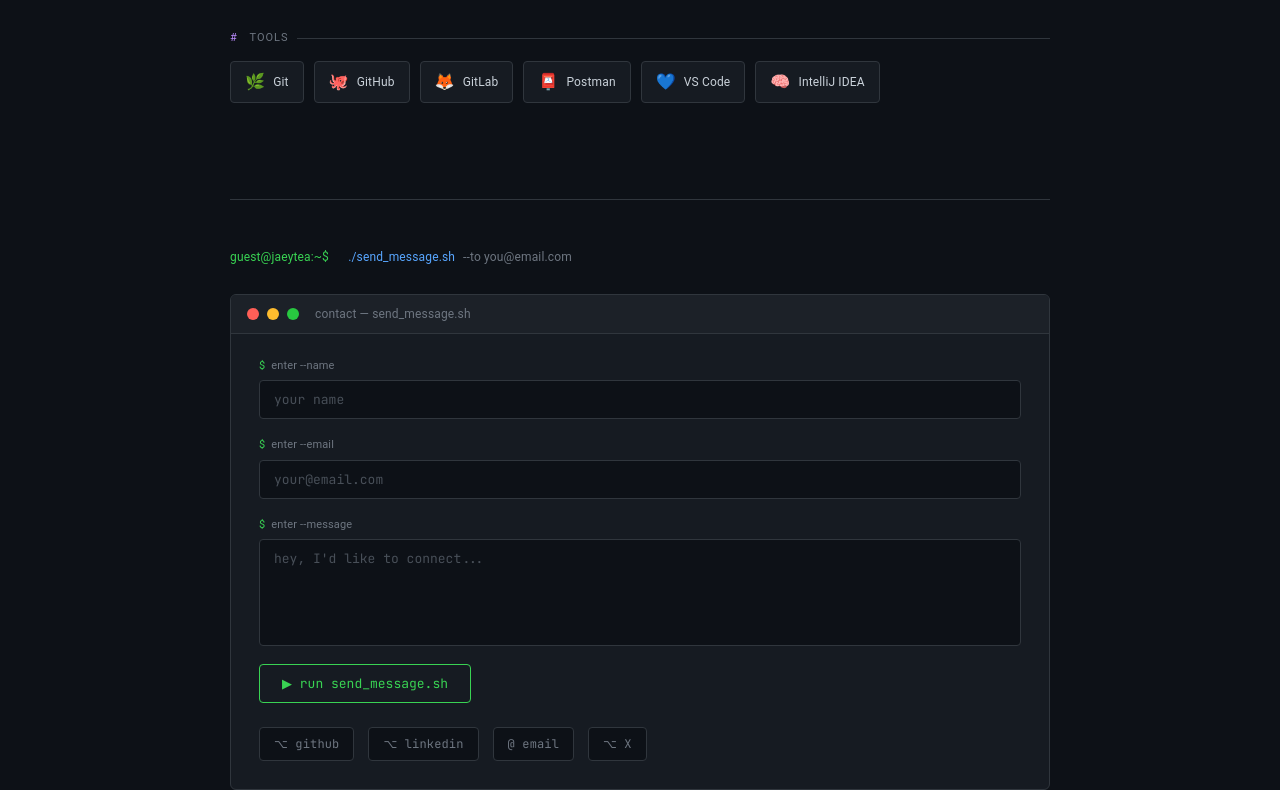
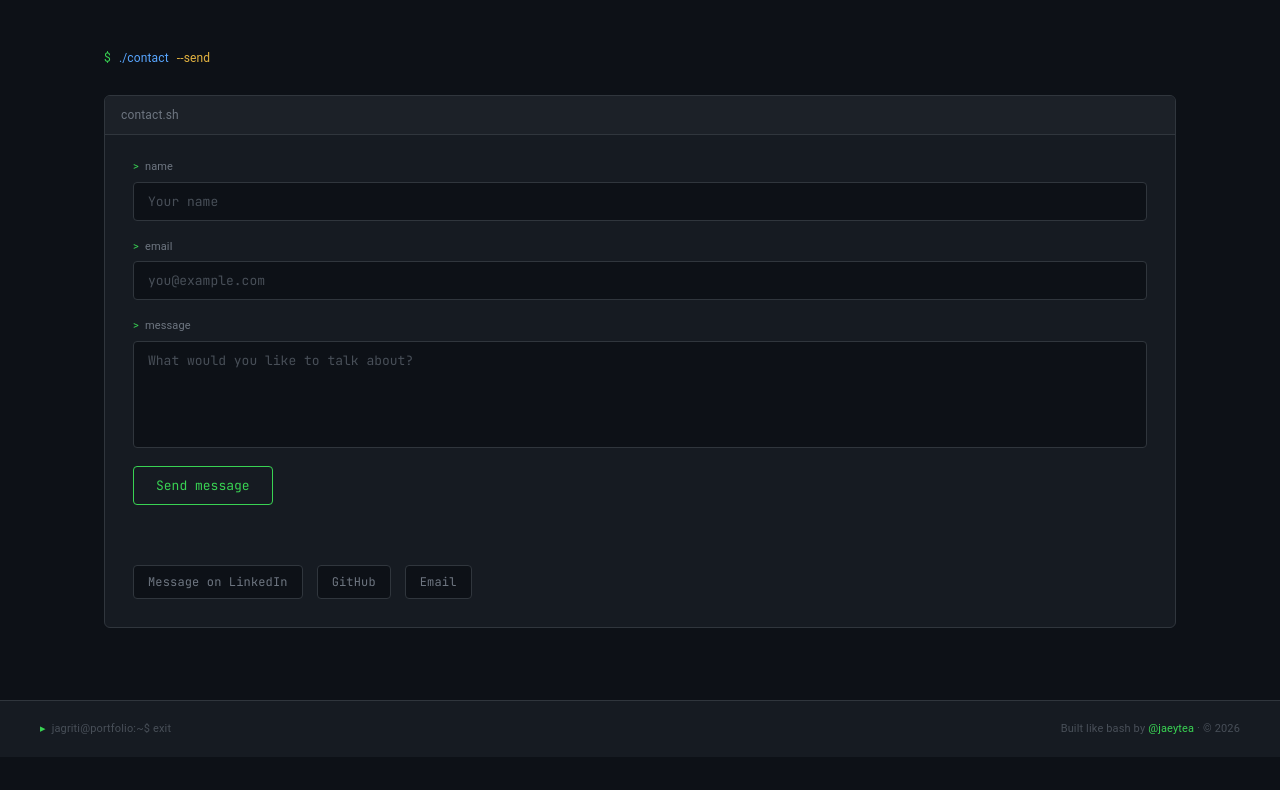
Before and after one commit to jaeytea/portfolio, a React (Vite) app: page / in a window 1280 px wide. Shown: the part 1713-2503 px from the top of the page. After the commit the page ends 2470 px from the top, so only its background shows below. Built offline with nearby package versions, Linux system fonts and the light colour scheme.

Commit message:
form wiring

```diff
--- a/index.html
+++ b/index.html
@@ -2,16 +2,55 @@
 <html lang="en">
   <head>
     <meta charset="UTF-8" />
-    <link rel="icon" type="image/svg+xml" href="/favicon.svg" />
     <meta name="viewport" content="width=device-width, initial-scale=1.0" />
+    <!-- Keep your existing <link rel="icon" ...> line here if you had one. -->
+
+    <title>Jagriti Tripathi | Software Engineer</title>
     <meta
       name="description"
-      content="Your Name — Software Engineer | DevOps | Observability"
+      content="Portfolio of Jagriti Tripathi, a software engineer. Projects, skills and how to get in touch."
     />
-    <title>@jaeytea</title>
+    <link rel="canonical" href="https://jaeytea.github.io/portfolio/" />
+    <meta name="author" content="Jagriti Tripathi" />
+    <meta name="theme-color" content="#0d1117" />
+
+    <!-- Link previews (LinkedIn, Slack, WhatsApp, X). Needs public/og.png, 1200x630. -->
+    <meta property="og:type" content="website" />
+    <meta property="og:title" content="Jagriti Tripathi | Software Engineer" />
+    <meta
+      property="og:description"
+      content="Projects, skills and contact for Jagriti Tripathi."
+    />
+    <meta property="og:url" content="https://jaeytea.github.io/portfolio/" />
+    <meta
+      property="og:image"
+      content="https://jaeytea.github.io/portfolio/og.png"
+    />
+    <meta name="twitter:card" content="summary_large_image" />
+
+    <!-- Structured data: tells Google who you are. Data only, no src. -->
+    <script type="application/ld+json">
+      {
+        "@context": "https://schema.org",
+        "@type": "Person",
+        "name": "Jagriti Tripathi",
+        "url": "https://jaeytea.github.io/portfolio/",
+        "jobTitle": "Software Engineer",
+        "sameAs": [
+          "https://github.com/jaeytea",
+          "https://www.linkedin.com/in/jaagritiiii/"
+        ]
+      }
+    </script>
   </head>
   <body>
     <div id="root"></div>
+    <noscript>
+      Jagriti Tripathi, Software Engineer. GitHub: https://github.com/jaeytea
+      LinkedIn: https://www.linkedin.com/in/jaagritiiii/
+    </noscript>
+
+    <!-- The app entry point. This is the script that was missing. -->
     <script type="module" src="/src/main.jsx"></script>
   </body>
 </html>
--- a/src/App.css
+++ b/src/App.css
@@ -77,7 +77,7 @@ html {
 }
 
 body {
-  background: var(--bg);
+  background: transparent;
   color: var(--text);
   font-family: var(--font-mono);
   font-size: 14px;
@@ -227,7 +227,7 @@ body {
 
 /* HERO */
 .hero {
-  max-width: 65%;
+  max-width: 90%;
   margin: 0 auto;
   padding: 64px 40px 48px;
 }
@@ -409,7 +409,7 @@ body {
 
 /* TABS SECTION */
 .tabs-section {
-  max-width: 900px;
+  max-width: 85%;
   margin: 0 auto;
   padding: 0 40px 64px;
 }
@@ -442,6 +442,7 @@ body {
 
 .tab-btn.active {
   color: var(--green);
+  background: var(--bg3);
   border-bottom-color: var(--green);
 }
 
@@ -538,6 +539,8 @@ body {
 
 .project-card:hover {
   border-color: var(--green-dim);
+  /* color: var(--green); */
+  background: var(--bg3);
   transform: translateY(-2px);
   box-shadow: 0 8px 24px rgba(0, 0, 0, 0.4);
 }
@@ -623,7 +626,7 @@ body {
 
 /* CONTACT */
 .contact-section {
-  max-width: 900px;
+  max-width: 90%;
   margin: 0 auto;
   padding: 0 40px 72px;
 }
@@ -849,3 +852,28 @@ body {
     align-items: flex-start;
   }
 }
+
+/* Paste at the very bottom of App.css.
+   Your existing .contact-form / .form-* styles stay as they are; this only adds what they lack. */
+.form-submit:disabled {
+  opacity: 0.5;
+  cursor: wait;
+}
+.form-status {
+  min-height: 1.5em;
+  font-size: 12px;
+  color: var(--green);
+}
+.form-status.error {
+  color: var(--red);
+}
+.form-status a {
+  color: inherit;
+  text-decoration: underline;
+}
+.form-submit:focus-visible,
+.social-link:focus-visible,
+.form-status a:focus-visible {
+  outline: 2px solid var(--green);
+  outline-offset: 2px;
+}
--- a/src/App.jsx
+++ b/src/App.jsx
@@ -5,6 +5,7 @@ import Contact from "./components/Contact";
 import Footer from "./components/Footer";
 import "./App.css";
 import { ThemeProvider, createTheme, CssBaseline } from "@mui/material";
+import BinaryRain from "./components/BinaryRain";
 
 export default function App() {
   const [booted, setBooted] = useState(false);
@@ -82,6 +83,7 @@ export default function App() {
         ) : (
           <div className="main-content fade-in">
             <div className="scanline" />
+            <BinaryRain />
             <Hero mode={mode} setMode={setMode} />
             <Tabs />
             <Contact />
--- /dev/null
+++ b/src/components/BinaryRain.jsx
@@ -0,0 +1,147 @@
+import { useEffect, useRef } from "react";
+
+// Faint 0/1 streams drifting UP the screen. Speed picks up while the user scrolls.
+const FONT_PX = 15;
+const COL_WIDTH = 20; // px between columns
+const TRAIL_MIN = 15;
+const TRAIL_MAX = 30;
+const BASE_SPEED = 38; // px/sec at rest
+const SCROLL_GAIN = 0.35; // how much scroll velocity is added to the speed
+const MAX_BOOST = 420; // px/sec cap on the scroll boost
+const MAX_ALPHA = 0.22; // keep low so text stays readable
+
+const rand = (min, max) => min + Math.random() * (max - min);
+const bit = () => (Math.random() < 0.5 ? "0" : "1");
+
+export default function BinaryRain({ density = 0.65 }) {
+  const canvasRef = useRef(null);
+
+  useEffect(() => {
+    const canvas = canvasRef.current;
+    const ctx = canvas.getContext("2d");
+    const reduceMotion = window.matchMedia(
+      "(prefers-reduced-motion: reduce)",
+    ).matches;
+    // Theme vars live on <body> (body.light overrides them), so read from body and
+    // re-read whenever the theme class changes.
+    const readColor = () =>
+      getComputedStyle(document.body).getPropertyValue("--green").trim() ||
+      "#39d353";
+    let color = readColor();
+    const themeObserver = new MutationObserver(() => {
+      color = readColor();
+      if (reduceMotion) draw();
+    });
+    themeObserver.observe(document.body, {
+      attributes: true,
+      attributeFilter: ["class"],
+    });
+
+    let w = 0;
+    let h = 0;
+    let streams = [];
+    let raf = 0;
+    let last = performance.now();
+    let scrollV = 0; // smoothed scroll speed, px/sec
+    let lastY = window.scrollY;
+    let lastT = last;
+
+    const makeStream = (x) => {
+      const len = Math.floor(rand(TRAIL_MIN, TRAIL_MAX));
+      return {
+        x,
+        len,
+        y: rand(0, h), // head position; it moves up, the trail sits below it
+        speed: rand(0.6, 1.4),
+        chars: Array.from({ length: len }, bit),
+      };
+    };
+
+    const draw = () => {
+      ctx.clearRect(0, 0, w, h);
+      ctx.fillStyle = color;
+      for (const s of streams) {
+        for (let i = 0; i < s.len; i++) {
+          const y = s.y + i * FONT_PX;
+          if (y < -FONT_PX || y > h) continue;
+          ctx.globalAlpha = MAX_ALPHA * (1 - i / s.len); // head brightest, tail fades
+          ctx.fillText(s.chars[i], s.x, y);
+        }
+      }
+      ctx.globalAlpha = 1;
+    };
+
+    const resize = () => {
+      const dpr = Math.min(window.devicePixelRatio || 1, 2);
+      const newW = window.innerWidth;
+      const widthChanged = newW !== w;
+      w = newW;
+      h = window.innerHeight;
+      canvas.width = w * dpr;
+      canvas.height = h * dpr;
+      canvas.style.width = `${w}px`;
+      canvas.style.height = `${h}px`;
+      ctx.setTransform(dpr, 0, 0, dpr, 0, 0);
+      ctx.font = `${FONT_PX}px "JetBrains Mono", "Fira Code", monospace`;
+      ctx.textBaseline = "top";
+
+      // Mobile address bars change innerHeight while scrolling; only rebuild on width change.
+      if (widthChanged || streams.length === 0) {
+        streams = [];
+        const cols = Math.floor(w / COL_WIDTH);
+        for (let i = 0; i < cols; i++) {
+          if (Math.random() < density)
+            streams.push(makeStream(i * COL_WIDTH + 4));
+        }
+      }
+      if (reduceMotion) draw();
+    };
+
+    const onScroll = () => {
+      const now = performance.now();
+      const dt = Math.max((now - lastT) / 1000, 0.008);
+      const v = Math.abs(window.scrollY - lastY) / dt;
+      scrollV = scrollV * 0.6 + v * 0.4;
+      lastY = window.scrollY;
+      lastT = now;
+    };
+
+    const frame = (now) => {
+      const dt = Math.min(now - last, 50) / 1000; // clamp so a background tab doesn't cause a jump
+      last = now;
+      scrollV *= Math.exp(-dt * 4); // ease back to resting speed
+      const boost = Math.min(scrollV * SCROLL_GAIN, MAX_BOOST);
+
+      for (const s of streams) {
+        s.y -= (BASE_SPEED + boost) * s.speed * dt;
+        if (Math.random() < 0.08)
+          s.chars[Math.floor(Math.random() * s.len)] = bit();
+        if (s.y + s.len * FONT_PX < 0) s.y = h + rand(0, h * 0.5); // off the top: respawn below
+      }
+      draw();
+      raf = requestAnimationFrame(frame);
+    };
+
+    resize();
+    window.addEventListener("resize", resize);
+    if (!reduceMotion) {
+      window.addEventListener("scroll", onScroll, { passive: true });
+      raf = requestAnimationFrame(frame);
+    }
+
+    return () => {
+      cancelAnimationFrame(raf);
+      themeObserver.disconnect();
+      window.removeEventListener("resize", resize);
+      window.removeEventListener("scroll", onScroll);
+    };
+  }, [density]);
+
+  return (
+    <canvas
+      ref={canvasRef}
+      aria-hidden="true"
+      style={{ position: "fixed", inset: 0, zIndex: -1, pointerEvents: "none" }}
+    />
+  );
+}
--- a/src/components/Contact.jsx
+++ b/src/components/Contact.jsx
@@ -1,133 +1,178 @@
 import { useState } from "react";
 
+// 1. Create a form at formspree.io and paste the ID here (the part after /f/).
+const FORMSPREE_ID = "mzezvgwo";
+// 2. Your details.
+const LINKEDIN_URL = "https://www.linkedin.com/in/jaagritiiii/";
+const GITHUB_URL = "https://github.com/jaeytea";
+const EMAIL = "jaagritiwork@gmail.com";
+
+const empty = { name: "", email: "", message: "" };
+
+// Uses your existing classes from App.css (contact-terminal, form-field, form-input, ...).
+// If your current Contact.jsx has its own section heading / title bar text, keep those lines.
 export default function Contact() {
-  const [form, setForm] = useState({ name: "", email: "", message: "" });
-  const [sent, setSent] = useState(false);
+  const [form, setForm] = useState(empty);
+  const [status, setStatus] = useState("idle"); // idle | sending | sent | error
+  const [error, setError] = useState("");
 
-  const handleChange = (e) =>
+  const onChange = (e) =>
     setForm((f) => ({ ...f, [e.target.name]: e.target.value }));
 
-  const handleSubmit = (e) => {
+  const handleSubmit = async (e) => {
     e.preventDefault();
-    // Wire up to Formspree / EmailJS / your backend
-    // For now, just simulate success
-    setSent(true);
-    setTimeout(() => setSent(false), 4000);
-    setForm({ name: "", email: "", message: "" });
+    if (status === "sending") return;
+    setStatus("sending");
+    setError("");
+
+    try {
+      const res = await fetch(`https://formspree.io/f/${FORMSPREE_ID}`, {
+        method: "POST",
+        headers: {
+          "Content-Type": "application/json",
+          Accept: "application/json",
+        },
+        body: JSON.stringify({
+          ...form,
+          _gotcha: e.target.elements._gotcha.value,
+        }),
+      });
+
+      if (res.ok) {
+        setStatus("sent");
+        setForm(empty);
+        setTimeout(() => setStatus("idle"), 4000);
+        return;
+      }
+      const data = await res.json().catch(() => ({}));
+      setError(
+        data?.errors?.map((x) => x.message).join(", ") ||
+          "The server rejected the message.",
+      );
+      setStatus("error");
+    } catch {
+      setError("Couldn't reach the server. Check your connection.");
+      setStatus("error");
+    }
   };
 
   return (
     <section className="contact-section" id="contact">
-      <hr
-        className="section-divider"
-        style={{
-          marginBottom: 48,
-          marginLeft: 0,
-          marginRight: 0,
-          maxWidth: "100%",
-        }}
-      />
-
       <div className="section-cmd">
-        <span style={{ color: "var(--green)" }}>guest@jaeytea:~$</span>
-        &nbsp;
-        <span style={{ color: "var(--cyan)" }}>./send_message.sh</span>
-        <span style={{ color: "var(--text-muted)" }}> --to you@email.com</span>
+        <span className="prompt">$</span>
+        <span className="cmd">./contact</span>
+        <span className="flag">--send</span>
       </div>
 
       <div className="contact-terminal">
-        <div className="contact-term-bar">
-          <div className="term-btn term-close" />
-          <div className="term-btn term-min" />
-          <div className="term-btn term-max" />
-          <span style={{ marginLeft: 8 }}>contact — send_message.sh</span>
-        </div>
+        <div className="contact-term-bar">contact.sh</div>
 
         <form className="contact-form" onSubmit={handleSubmit}>
           <div className="form-field">
-            <label className="form-label">
-              <span className="label-prompt">$</span>
-              enter --name
+            <label className="form-label" htmlFor="c-name">
+              <span className="label-prompt">&gt;</span> name
             </label>
             <input
+              id="c-name"
+              name="name"
               className="form-input"
-              type="text"
-              name="name"
               value={form.name}
-              onChange={handleChange}
-              placeholder="your name"
+              onChange={onChange}
+              placeholder="Your name"
+              autoComplete="name"
               required
             />
           </div>
 
           <div className="form-field">
-            <label className="form-label">
-              <span className="label-prompt">$</span>
-              enter --email
+            <label className="form-label" htmlFor="c-email">
+              <span className="label-prompt">&gt;</span> email
             </label>
             <input
+              id="c-email"
+              name="email"
+              type="email"
               className="form-input"
-              type="email"
-              name="email"
               value={form.email}
-              onChange={handleChange}
-              placeholder="your@email.com"
+              onChange={onChange}
+              placeholder="you@example.com"
+              autoComplete="email"
               required
             />
           </div>
 
           <div className="form-field">
-            <label className="form-label">
-              <span className="label-prompt">$</span>
-              enter --message
+            <label className="form-label" htmlFor="c-message">
+              <span className="label-prompt">&gt;</span> message
             </label>
             <textarea
+              id="c-message"
+              name="message"
+              rows={5}
               className="form-textarea"
-              name="message"
               value={form.message}
-              onChange={handleChange}
-              placeholder="hey, I'd like to connect..."
-              rows={5}
+              onChange={onChange}
+              placeholder="What would you like to talk about?"
               required
             />
           </div>
 
-          <button type="submit" className={`form-submit ${sent ? "sent" : ""}`}>
-            {sent ? (
-              <>✓ message sent — awaiting response...</>
-            ) : (
-              <>▶ run send_message.sh</>
+          {/* Honeypot: hidden from people; bots fill it in and Formspree drops the submission. */}
+          <input
+            name="_gotcha"
+            type="text"
+            tabIndex={-1}
+            autoComplete="off"
+            style={{ display: "none" }}
+          />
+
+          <button
+            type="submit"
+            className={`form-submit ${status === "sent" ? "sent" : ""}`}
+            disabled={status === "sending"}
+          >
+            {status === "sending"
+              ? "Sending…"
+              : status === "sent"
+                ? "Sent"
+                : "Send message"}
+          </button>
+
+          <p
+            className={`form-status ${status === "error" ? "error" : ""}`}
+            role="status"
+            aria-live="polite"
+          >
+            {status === "sent" &&
+              "Message sent. I'll reply to the email you gave."}
+            {status === "error" && (
+              <>
+                {error} Try again, or email{" "}
+                <a href={`mailto:${EMAIL}`}>{EMAIL}</a>.
+              </>
             )}
-          </button>
+          </p>
         </form>
 
         <div className="contact-socials">
           <a
-            href="https://github.com/jaeytea"
+            className="social-link"
+            href={LINKEDIN_URL}
             target="_blank"
-            rel="noreferrer"
-            className="social-link"
+            rel="noopener noreferrer"
           >
-            ⌥ github
+            Message on LinkedIn
           </a>
           <a
-            href="https://linkedin.com/in/jaagritiiii"
+            className="social-link"
+            href={GITHUB_URL}
             target="_blank"
-            rel="noreferrer"
-            className="social-link"
+            rel="noopener noreferrer"
           >
-            ⌥ linkedin
+            GitHub
           </a>
-          <a href="mailto:jaagritiwork@gmail.com" className="social-link">
-            @ email
-          </a>
-          <a
-            href="https://x.com/canireallycode"
-            target="_blank"
-            rel="noreferrer"
-            className="social-link"
-          >
-            ⌥ X
+          <a className="social-link" href={`mailto:${EMAIL}`}>
+            Email
           </a>
         </div>
       </div>
```
Also changed, not shown: public/og.png (added).
